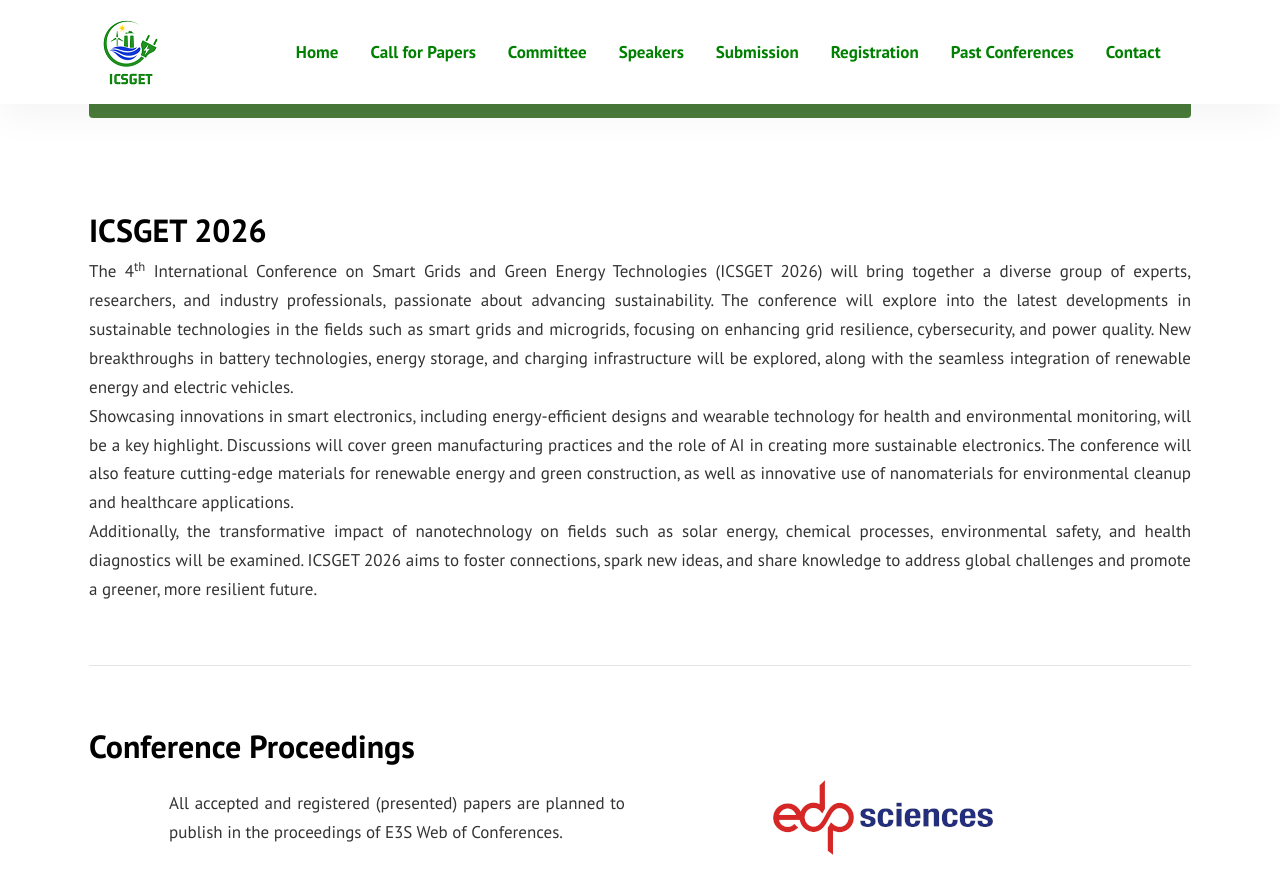
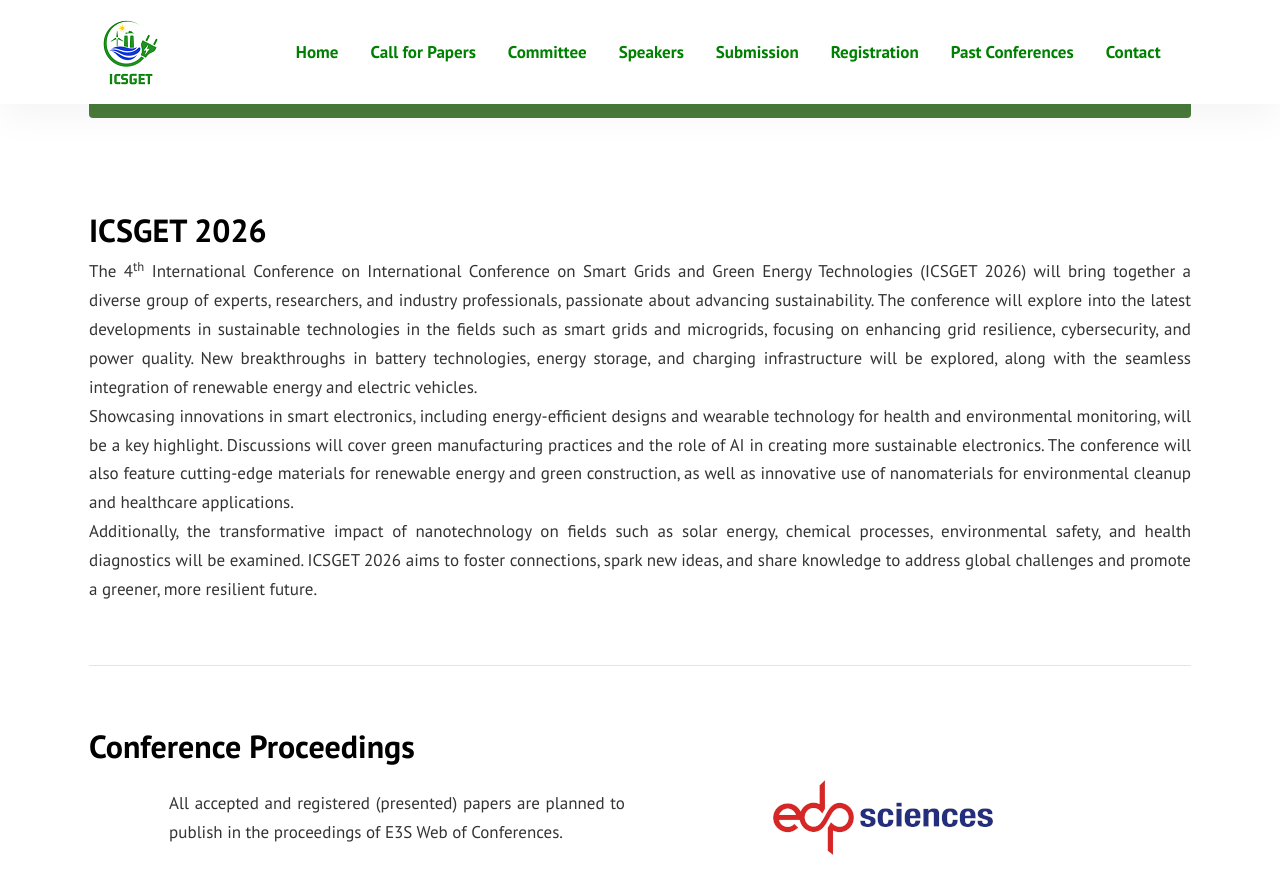
Before and after one commit to sravivarmanvce/icsget, a Jekyll site: the page built from index.md, in a window 1280 px wide and 900 px high, scrolled down 494 px. Shown: the top 894 px of the window. Built offline with Jekyll 4.4.1, drawn with Linux system fonts in a browser that asks for light colours.

Commit message:
Revert "Revise ICSGET 2026 conference description"
This reverts commit b89830da80547ada7523d9d53900afdb21cd6425.

```diff
--- a/index.md
+++ b/index.md
@@ -25,7 +25,7 @@ background: '/img/bg-index.jpg'
 
 &nbsp;
 ## ICSGET 2026
-<p align="justify">The 4<sup>th</sup> International Conference on Smart Grids and Green Energy Technologies (ICSGET 2026) will bring together a diverse group of experts, researchers, and industry professionals, passionate about advancing sustainability. The conference will explore into the latest developments in sustainable technologies in the fields such as smart grids and microgrids, focusing on enhancing grid resilience, cybersecurity, and power quality. New breakthroughs in battery technologies, energy storage, and charging infrastructure will be explored, along with the seamless integration of renewable energy and electric vehicles.<br>
+<p align="justify">The 4<sup>th</sup> International Conference on International Conference on Smart Grids and Green Energy Technologies (ICSGET 2026) will bring together a diverse group of experts, researchers, and industry professionals, passionate about advancing sustainability. The conference will explore into the latest developments in sustainable technologies in the fields such as smart grids and microgrids, focusing on enhancing grid resilience, cybersecurity, and power quality. New breakthroughs in battery technologies, energy storage, and charging infrastructure will be explored, along with the seamless integration of renewable energy and electric vehicles.<br>
 
 Showcasing innovations in smart electronics, including energy-efficient designs and wearable technology for health and environmental monitoring, will be a key highlight. Discussions will cover green manufacturing practices and the role of AI in creating more sustainable electronics. The conference will also feature cutting-edge materials for renewable energy and green construction, as well as innovative use of nanomaterials for environmental cleanup and healthcare applications.<br>
 
```
